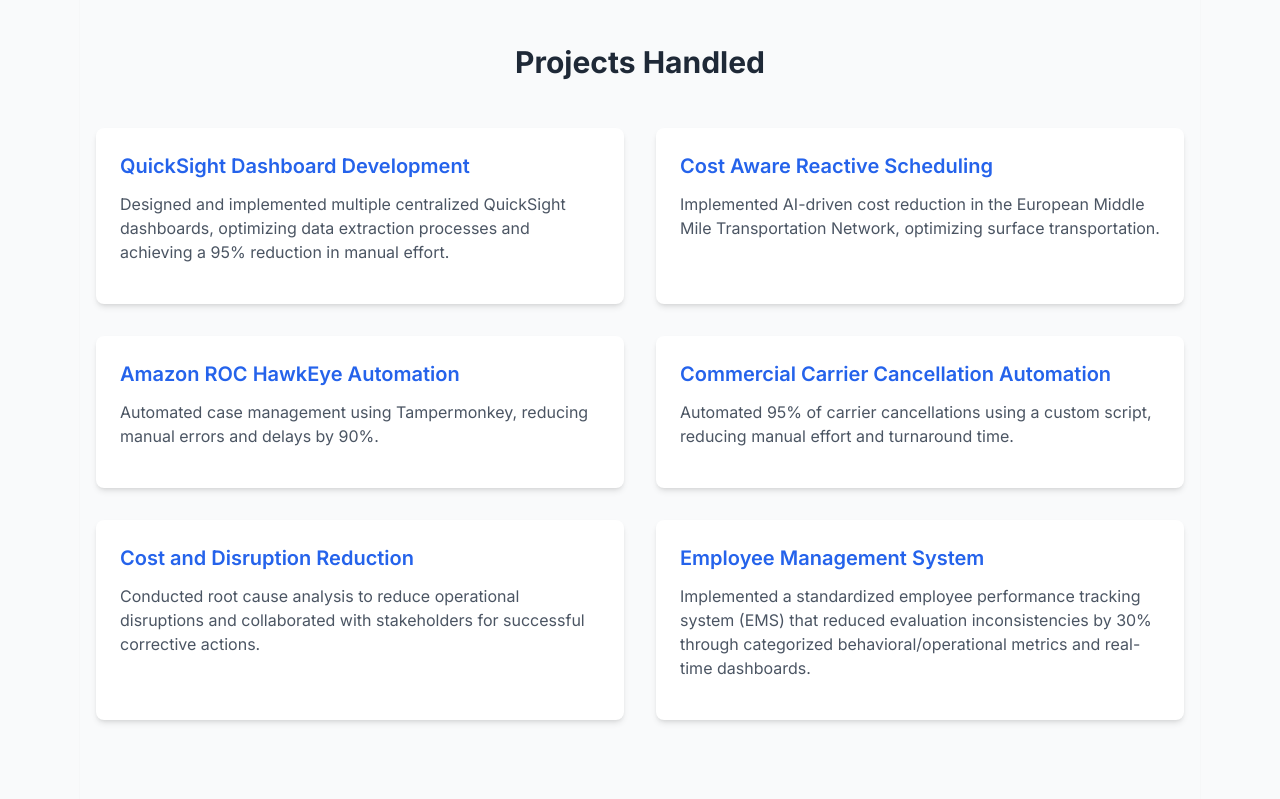
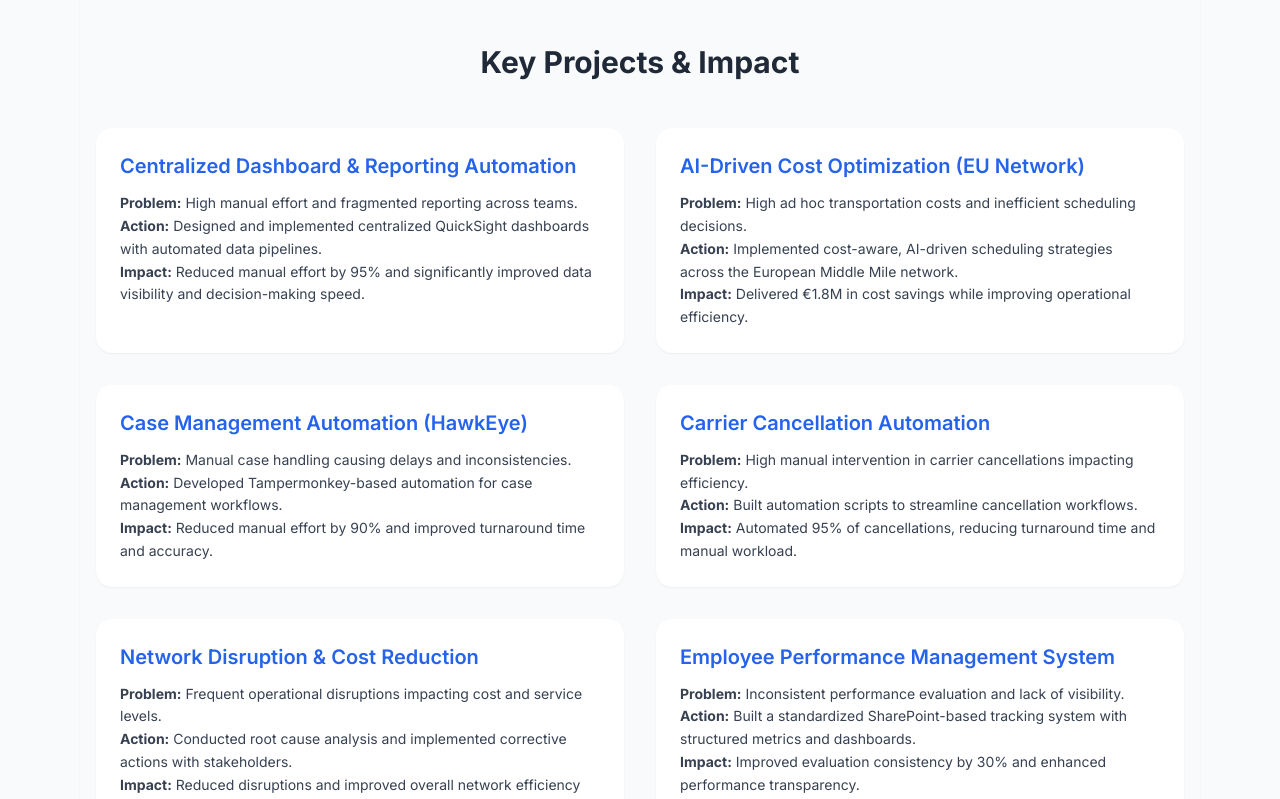
Before and after one commit to DA2793/divyansh-portfolio, a React (Vite) app: page / in a window 1280 px wide. Shown: the part 4520-5319 px from the top of the page. Built offline with nearby package versions, Linux system fonts and the light colour scheme.

Commit message:
Update Projects.jsx

```diff
--- a/src/components/Projects/Projects.jsx
+++ b/src/components/Projects/Projects.jsx
@@ -1,75 +1,86 @@
 const Projects = () => {
   return (
     <section id="projects" className="py-20 bg-gray-50">
-      <div className="container mx-auto px-4">
-        <h2 className="text-3xl font-bold text-center mb-12">Projects Handled</h2>
-        <div className="max-w-6xl mx-auto grid grid-cols-1 md:grid-cols-2 gap-8">
+      <div className="max-w-6xl mx-auto px-4">
+
+        <h2 className="text-3xl font-bold text-center mb-12">
+          Key Projects & Impact
+        </h2>
+
+        <div className="grid grid-cols-1 md:grid-cols-2 gap-8">
 
           {/* QuickSight Dashboard */}
-          <div className="bg-white p-6 rounded-lg shadow-md">
+          <div className="bg-white p-6 rounded-2xl shadow-sm hover:shadow-md transition">
             <h3 className="text-xl font-semibold text-blue-600 mb-3">
-              QuickSight Dashboard Development
+              Centralized Dashboard & Reporting Automation
             </h3>
-            <p className="text-gray-600 mb-4">
-              Designed and implemented multiple centralized QuickSight dashboards, optimizing data
-              extraction processes and achieving a 95% reduction in manual effort.
+            <p className="text-gray-700 text-sm leading-relaxed">
+              <strong>Problem:</strong> High manual effort and fragmented reporting across teams.<br />
+              <strong>Action:</strong> Designed and implemented centralized QuickSight dashboards with automated data pipelines.<br />
+              <strong>Impact:</strong> Reduced manual effort by 95% and significantly improved data visibility and decision-making speed.
             </p>
           </div>
 
           {/* Cost Aware Scheduling */}
-          <div className="bg-white p-6 rounded-lg shadow-md">
+          <div className="bg-white p-6 rounded-2xl shadow-sm hover:shadow-md transition">
             <h3 className="text-xl font-semibold text-blue-600 mb-3">
-              Cost Aware Reactive Scheduling
+              AI-Driven Cost Optimization (EU Network)
             </h3>
-            <p className="text-gray-600 mb-4">
-              Implemented AI-driven cost reduction in the European Middle Mile Transportation
-              Network, optimizing surface transportation.
+            <p className="text-gray-700 text-sm leading-relaxed">
+              <strong>Problem:</strong> High ad hoc transportation costs and inefficient scheduling decisions.<br />
+              <strong>Action:</strong> Implemented cost-aware, AI-driven scheduling strategies across the European Middle Mile network.<br />
+              <strong>Impact:</strong> Delivered €1.8M in cost savings while improving operational efficiency.
             </p>
           </div>
 
           {/* HawkEye Automation */}
-          <div className="bg-white p-6 rounded-lg shadow-md">
+          <div className="bg-white p-6 rounded-2xl shadow-sm hover:shadow-md transition">
             <h3 className="text-xl font-semibold text-blue-600 mb-3">
-              Amazon ROC HawkEye Automation
+              Case Management Automation (HawkEye)
             </h3>
-            <p className="text-gray-600 mb-4">
-              Automated case management using Tampermonkey, reducing manual errors and delays by 90%.
+            <p className="text-gray-700 text-sm leading-relaxed">
+              <strong>Problem:</strong> Manual case handling causing delays and inconsistencies.<br />
+              <strong>Action:</strong> Developed Tampermonkey-based automation for case management workflows.<br />
+              <strong>Impact:</strong> Reduced manual effort by 90% and improved turnaround time and accuracy.
             </p>
           </div>
 
-          {/* Commercial Carrier Automation */}
-          <div className="bg-white p-6 rounded-lg shadow-md">
+          {/* Carrier Automation */}
+          <div className="bg-white p-6 rounded-2xl shadow-sm hover:shadow-md transition">
             <h3 className="text-xl font-semibold text-blue-600 mb-3">
-              Commercial Carrier Cancellation Automation
+              Carrier Cancellation Automation
             </h3>
-            <p className="text-gray-600 mb-4">
-              Automated 95% of carrier cancellations using a custom script, reducing manual effort
-              and turnaround time.
+            <p className="text-gray-700 text-sm leading-relaxed">
+              <strong>Problem:</strong> High manual intervention in carrier cancellations impacting efficiency.<br />
+              <strong>Action:</strong> Built automation scripts to streamline cancellation workflows.<br />
+              <strong>Impact:</strong> Automated 95% of cancellations, reducing turnaround time and manual workload.
             </p>
           </div>
 
-          {/* Cost and Disruption Reduction */}
-          <div className="bg-white p-6 rounded-lg shadow-md">
+          {/* Cost & Disruption */}
+          <div className="bg-white p-6 rounded-2xl shadow-sm hover:shadow-md transition">
             <h3 className="text-xl font-semibold text-blue-600 mb-3">
-              Cost and Disruption Reduction
+              Network Disruption & Cost Reduction
             </h3>
-            <p className="text-gray-600 mb-4">
-              Conducted root cause analysis to reduce operational disruptions and collaborated with
-              stakeholders for successful corrective actions.
+            <p className="text-gray-700 text-sm leading-relaxed">
+              <strong>Problem:</strong> Frequent operational disruptions impacting cost and service levels.<br />
+              <strong>Action:</strong> Conducted root cause analysis and implemented corrective actions with stakeholders.<br />
+              <strong>Impact:</strong> Reduced disruptions and improved overall network efficiency and reliability.
             </p>
           </div>
 
-          {/* Employee Management System */}
-          <div className="bg-white p-6 rounded-lg shadow-md">
+          {/* EMS */}
+          <div className="bg-white p-6 rounded-2xl shadow-sm hover:shadow-md transition">
             <h3 className="text-xl font-semibold text-blue-600 mb-3">
-              Employee Management System
+              Employee Performance Management System
             </h3>
-            <p className="text-gray-600 mb-4">
-              Implemented a standardized employee performance tracking system (EMS) that reduced
-              evaluation inconsistencies by 30% through categorized behavioral/operational metrics
-              and real-time dashboards.
+            <p className="text-gray-700 text-sm leading-relaxed">
+              <strong>Problem:</strong> Inconsistent performance evaluation and lack of visibility.<br />
+              <strong>Action:</strong> Built a standardized SharePoint-based tracking system with structured metrics and dashboards.<br />
+              <strong>Impact:</strong> Improved evaluation consistency by 30% and enhanced performance transparency.
             </p>
           </div>
+
         </div>
       </div>
     </section>
```
